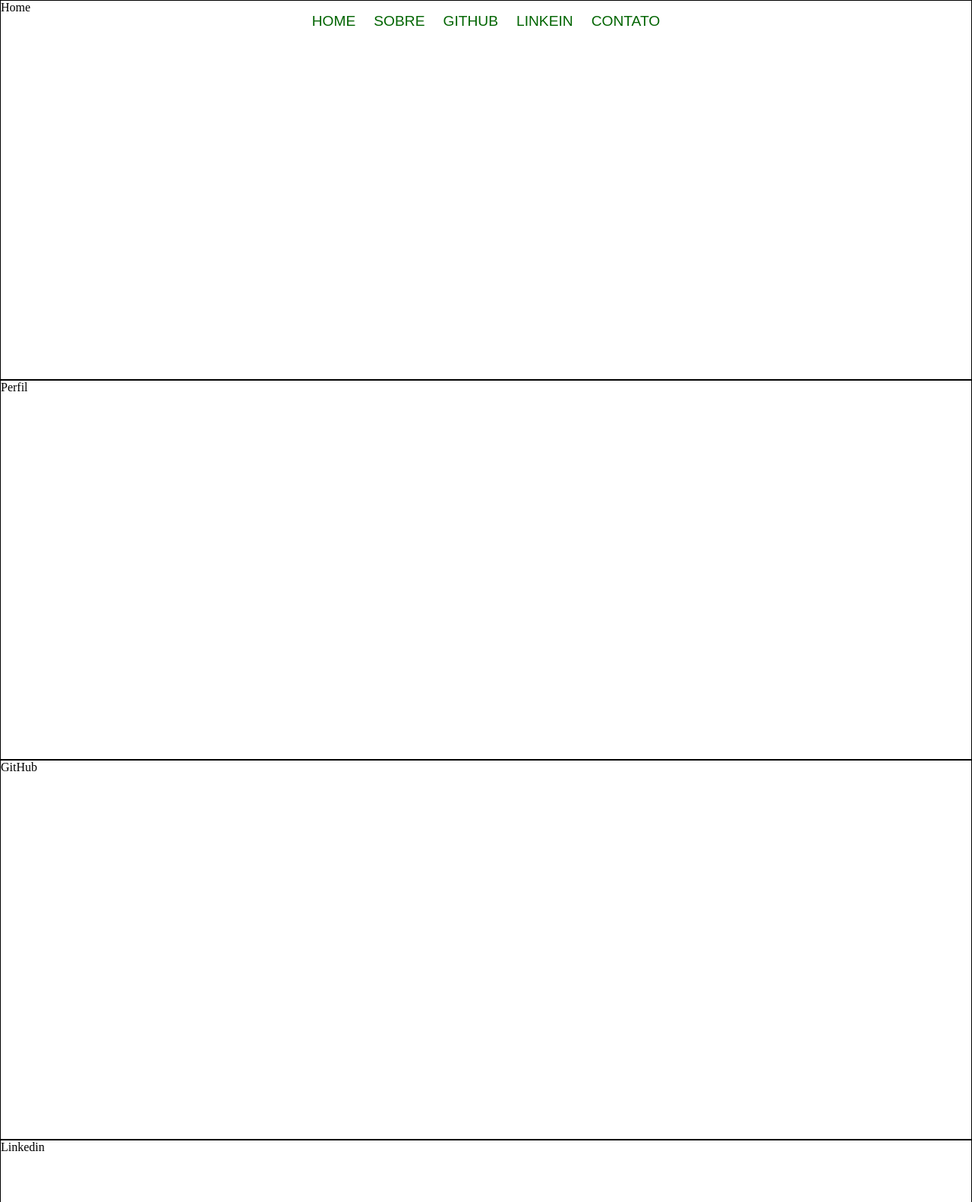
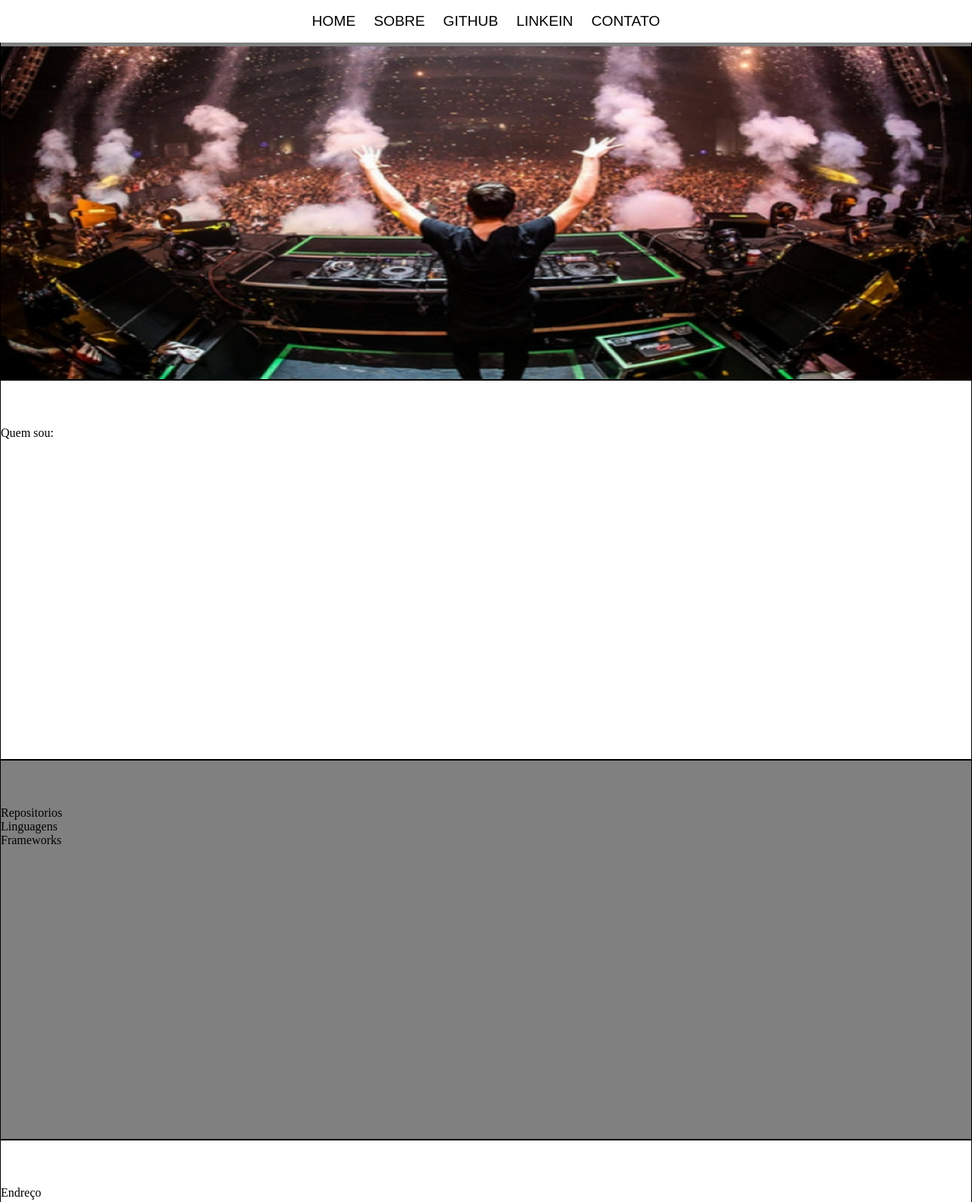
Before and after one commit to Henricknen/HTML, a plain HTML site: page layout full page/index.html in a window 1280 px wide. Shown: the top 1582 px of the page at 76% size. Drawn offline with Linux system fonts and the light colour scheme.

Commit message:
inserindo_imagem_e_fazendo_alteracao_de_cor_das_'sections'

```diff
--- a/layout full page/index.html
+++ b/layout full page/index.html
@@ -22,24 +22,44 @@
         </nav>
     </header>
 
-    <section id="banner">       <!-- 'setion' contém as parte a página -->
-        Home
+    <section id="banner" class="banner">       <!-- 'setion' contém as parte a página -->
+        <img src="img/show.jpg" alt="imagem">
     </section>
 
     <section id="sobre">
-        Perfil
+        <article>
+            Quem sou:
+        </article>
     </section>
 
     <section id="github">
-        GitHub
+        <article>
+            Repositorios
+        </article>
+        <article>
+            Linguagens
+        </article>
+        <article>
+            Frameworks
+        </article>
     </section>
 
     <section id="linkedin">
-        Linkedin
+        <article>
+            Endreço
+        </article>
     </section>
 
     <section id="contato">
-        Contato
+        <article>
+            email
+        </article>
+        <article>
+            Telefone
+        </article>
+        <article>
+            Localidade
+        </article>
     </section>
 
     <footer>        <!-- 'footer' é o roda pé da página -->
--- a/layout full page/style.css
+++ b/layout full page/style.css
@@ -12,6 +12,7 @@ header {
     padding: 15px 0px;
     position: fixed;
     width: 100%;
+    background-color: white;
 }
 
 header nav ul {
@@ -26,7 +27,7 @@ header nav ul li {
 header nav ul li a {
     text-decoration: none;
     text-transform: uppercase;
-    color: darkgreen;
+    color: black;
     font-family: Arial;
     font-size: 1.2em;
     padding: 2px 10px;
@@ -42,3 +43,19 @@ section {
     width: 100%;
     height: 500px;
 }
+
+section:nth-child(even) {       /* 'odd' = impar / 'even' = par */
+    background-color: gray;
+}
+
+section, footer {
+    padding-top: 60px;
+}
+
+.banner {
+    display: flex;
+}
+
+.banner img {
+    width: 100%;
+}
```
Also changed, not shown: layout full page/img/show.jpg (added).
